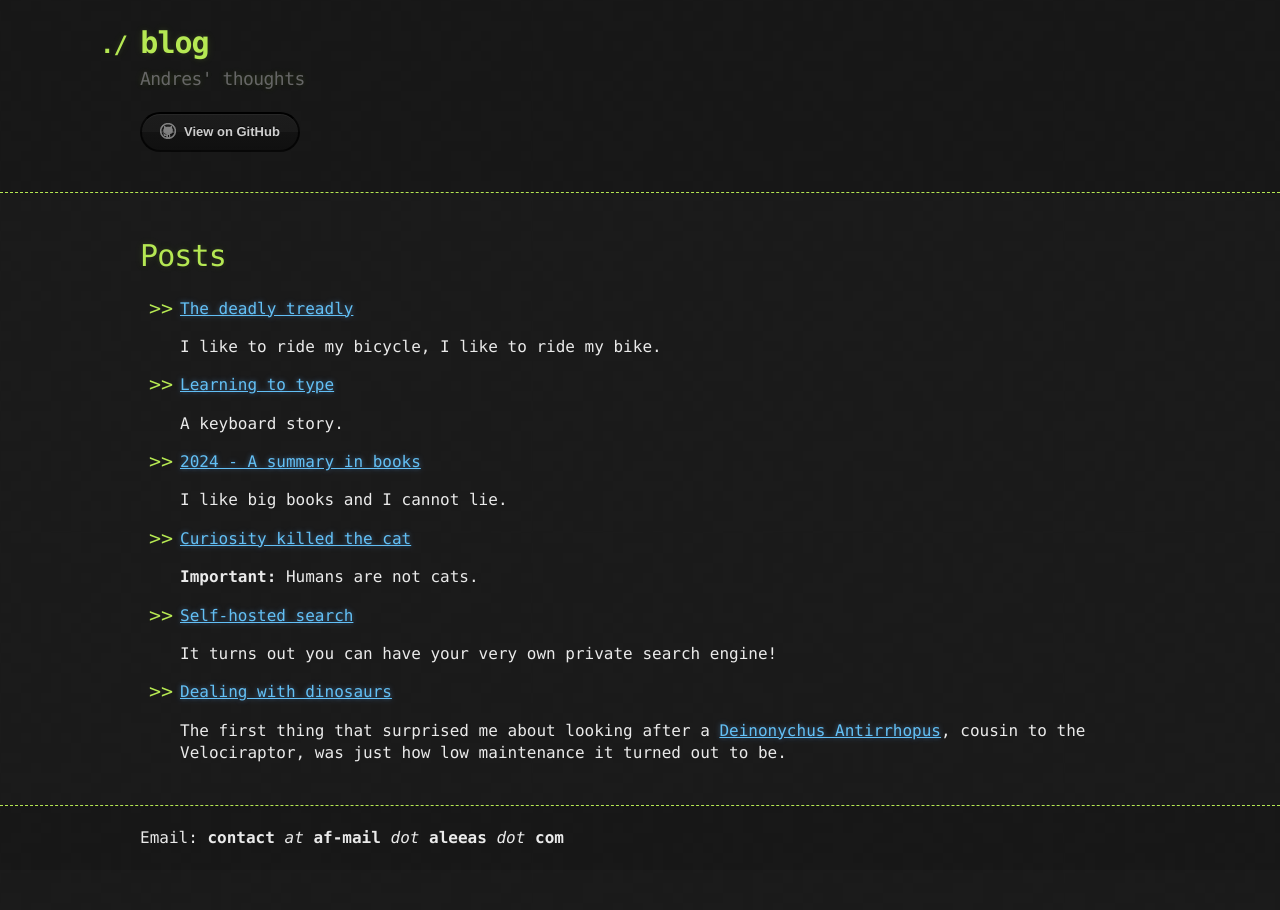
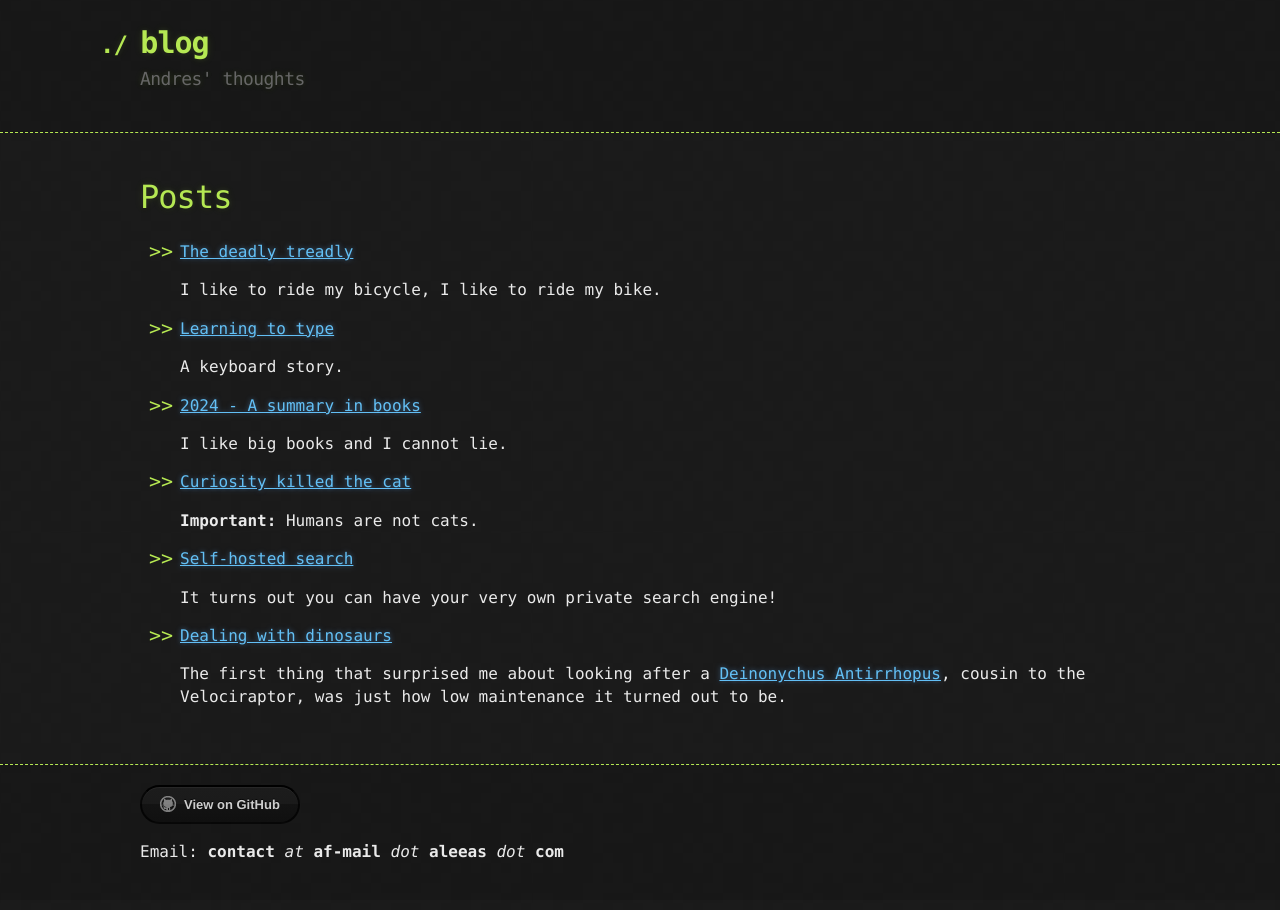
Before and after one commit to andresfredes/andresfredes.github.io, a Jekyll site: the page built from index.markdown, in a window 1280 px wide. Built offline with Jekyll 4.4.1, drawn with Linux system fonts in a browser that asks for light colours.

Commit message:
Updated header, footer, minor styling update; ported rumble additions from deprecated tags branch

```diff
--- a/_includes/foot-custom.html
+++ b/_includes/foot-custom.html
@@ -1 +1,6 @@
-Email: <b>contact</b> <i>at</i> <b>af-mail</b> <i>dot</i> <b>aleeas</b> <i>dot</i> <b>com</b>
+<div class="footer-content">
+    <a href="{{ site.github.repository_url }}" class="btn btn-github"><span class="icon"></span>View on GitHub</a>
+</div>
+<div class="footer-content">
+    <p>Email: <b>contact</b> <i>at</i> <b>af-mail</b> <i>dot</i> <b>aleeas</b> <i>dot</i> <b>com</b></p>
+</div>
--- a/_layouts/default.html
+++ b/_layouts/default.html
@@ -17,21 +17,11 @@
           <h1>{{ site.title | default: site.github.repository_name }}</h1>
         </a>
         <h2>{{ site.description }}</h2>
-
-        <section id="downloads">
-          {% if site.show_downloads %}
-            <a href="{{ site.github.zip_url }}" class="btn">Download as .zip</a>
-            <a href="{{ site.github.tar_url }}" class="btn">Download as .tar.gz</a>
-          {% endif %}
-          <a href="{{ site.github.repository_url }}" class="btn btn-github"><span class="icon"></span>View on GitHub</a>
-        </section>
       </div>
     </header>
 
-    <div class="container">
-      <section id="main_content">
-        {{ content }}
-      </section>
+    <div class="container main-content">
+      {{ content }}
     </div>
 
     <footer>
--- a/assets/css/style.scss
+++ b/assets/css/style.scss
@@ -2,3 +2,26 @@
 ---
 
 @import 'jekyll-theme-hacker';
+
+html, body {
+    height: 100%;
+    min-height: 100%;
+}
+
+body {
+    display: flex;
+    flex-direction: column;
+}
+
+header, footer {
+    flex-grow: 0;
+    flex-shrink: 0;
+}
+
+.main-content {
+    flex-grow: 1;
+}
+
+footer, footer > .footer-content {
+    margin: 0;
+}
```
Also changed, not shown: _drafts/rumble.markdown (+9 -3 lines).
